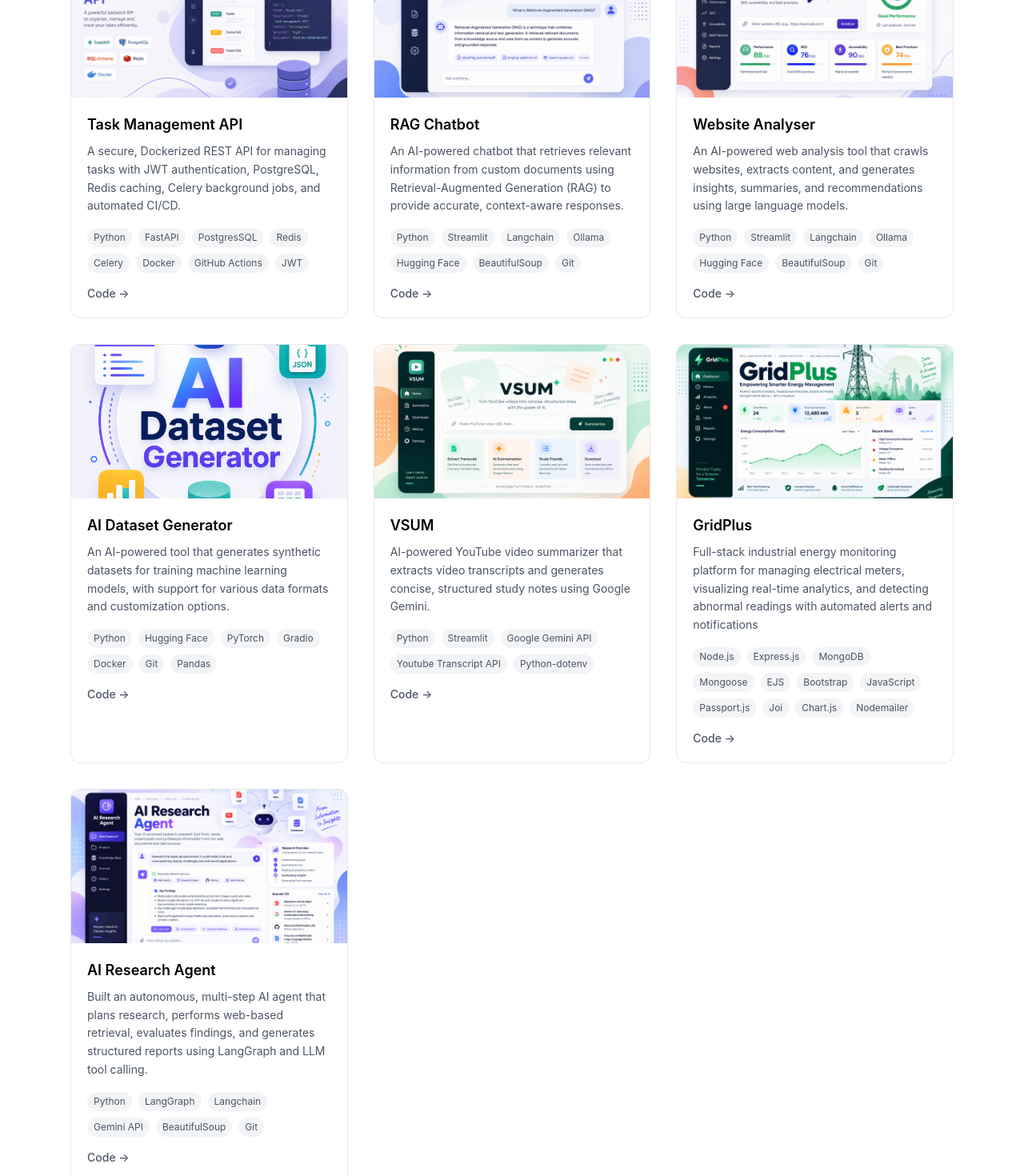
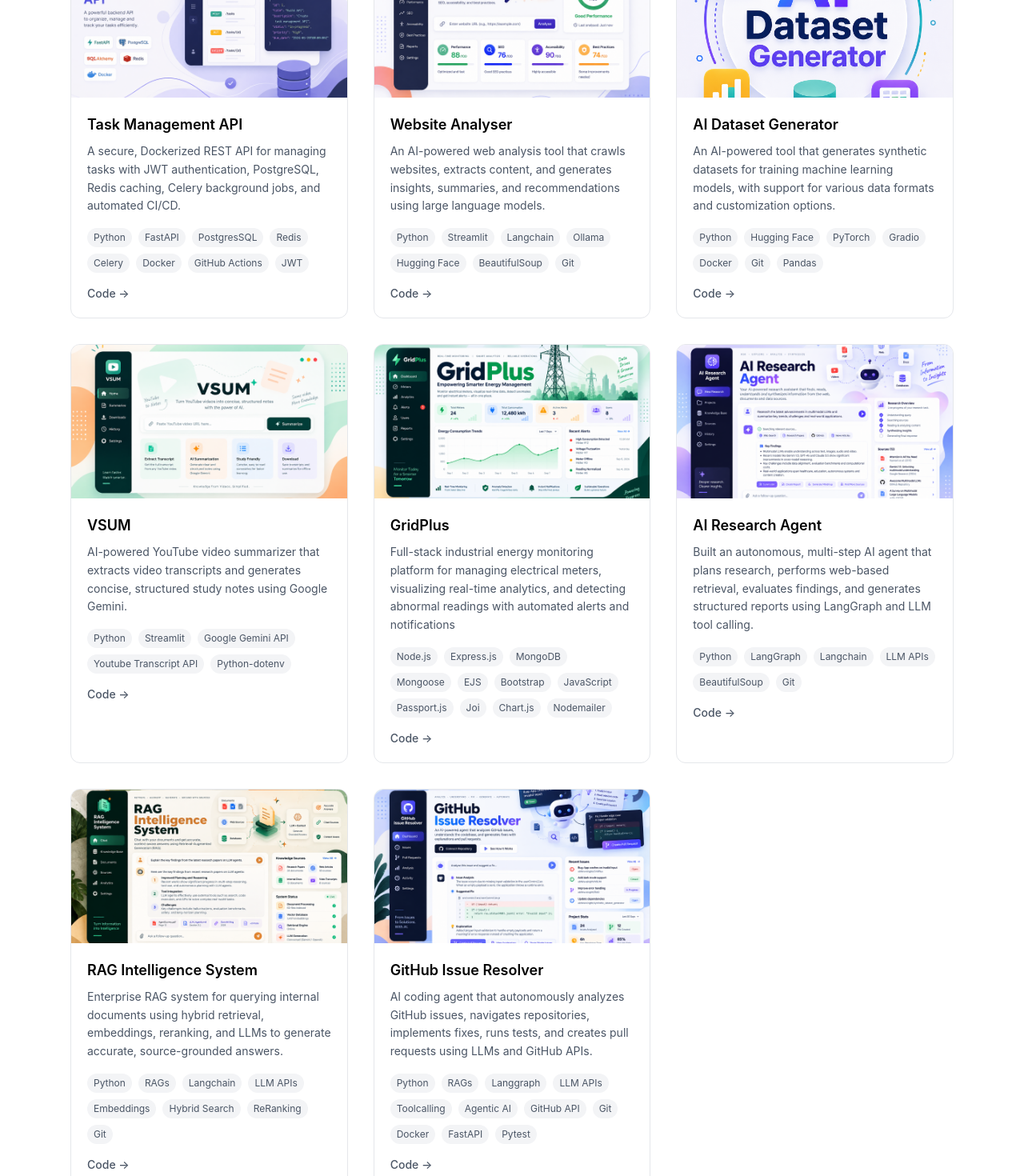
Before and after one commit to abhinavsinghh/PortfolioV1, a React (Vite) app: page /projects in a window 1280 px wide. Shown: the part 320-1790 px from the top of the page at 80% size. Built offline with nearby package versions, Linux system fonts and the light colour scheme.

Commit message:
Added Projects

```diff
--- a/src/data/projects.js
+++ b/src/data/projects.js
@@ -18,26 +18,26 @@ export const projects = [
     // liveUrl: 'https://example.com',
     githubUrl: "https://github.com/abhinavsinghh/task_management_api",
   },
+  // {
+  //   id: 2,
+  //   title: "RAG Chatbot",
+  //   description:
+  //     "An AI-powered chatbot that retrieves relevant information from custom documents using Retrieval-Augmented Generation (RAG) to provide accurate, context-aware responses.",
+  //   image: "RAGChatbot.png",
+  //   tech: [
+  //     "Python",
+  //     "Streamlit",
+  //     "Langchain",
+  //     "Ollama",
+  //     "Hugging Face",
+  //     "BeautifulSoup",
+  //     "Git",
+  //   ],
+  //   // liveUrl: 'https://example.com',
+  //   githubUrl: "https://github.com/abhinavsinghh/RAG_Chatbot",
+  // },
   {
     id: 2,
-    title: "RAG Chatbot",
-    description:
-      "An AI-powered chatbot that retrieves relevant information from custom documents using Retrieval-Augmented Generation (RAG) to provide accurate, context-aware responses.",
-    image: "RAGChatbot.png",
-    tech: [
-      "Python",
-      "Streamlit",
-      "Langchain",
-      "Ollama",
-      "Hugging Face",
-      "BeautifulSoup",
-      "Git",
-    ],
-    // liveUrl: 'https://example.com',
-    githubUrl: "https://github.com/abhinavsinghh/RAG_Chatbot",
-  },
-  {
-    id: 3,
     title: "Website Analyser",
     description:
       "An AI-powered web analysis tool that crawls websites, extracts content, and generates insights, summaries, and recommendations using large language models.",
@@ -55,7 +55,7 @@ export const projects = [
     githubUrl: "https://github.com/abhinavsinghh/website-analyser",
   },
   {
-    id: 4,
+    id: 3,
     title: "AI Dataset Generator",
     description:
       "An AI-powered tool that generates synthetic datasets for training machine learning models, with support for various data formats and customization options.",
@@ -73,7 +73,7 @@ export const projects = [
     githubUrl: "https://github.com/abhinavsinghh/synthetic_dataset_generator",
   },
   {
-    id: 5,
+    id: 4,
     title: "VSUM",
     description:
       "AI-powered YouTube video summarizer that extracts video transcripts and generates concise, structured study notes using Google Gemini.",
@@ -89,7 +89,7 @@ export const projects = [
     githubUrl: "https://github.com/abhinavsinghh/VSUM",
   },
   {
-    id: 6,
+    id: 5,
     title: "GridPlus",
     description:
       "Full-stack industrial energy monitoring platform for managing electrical meters, visualizing real-time analytics, and detecting abnormal readings with automated alerts and notifications",
@@ -111,7 +111,7 @@ export const projects = [
     githubUrl: "https://github.com/abhinavsinghh/GridPlus",
   },
   {
-    id: 7,
+    id: 6,
     title: "AI Research Agent",
     description:
       "Built an autonomous, multi-step AI agent that plans research, performs web-based retrieval, evaluates findings, and generates structured reports using LangGraph and LLM tool calling.",
@@ -120,11 +120,52 @@ export const projects = [
       "Python",
       "LangGraph",
       "Langchain",
-      "Gemini API",
+      "LLM APIs",
       "BeautifulSoup",
       "Git"
     ],
     // liveUrl: 'https://example.com',
     githubUrl: "https://github.com/abhinavsinghh/ai_agentic_agent",
   },
+  {
+    id: 7,
+    title: "RAG Intelligence System",
+    description:
+      "Enterprise RAG system for querying internal documents using hybrid retrieval, embeddings, reranking, and LLMs to generate accurate, source-grounded answers.",
+    image: "RAGIntelligenceSystem.png",
+    tech: [
+      "Python",
+      "RAGs",
+      "Langchain",
+      "LLM APIs",
+      "Embeddings",
+      "Hybrid Search",
+      "ReRanking",
+      "Git"
+    ],
+    // liveUrl: 'https://example.com',
+    githubUrl: "https://github.com/abhinavsinghh/RAG_Intelligence_System",
+  },
+  {
+    id: 8,
+    title: "GitHub Issue Resolver",
+    description:
+      "AI coding agent that autonomously analyzes GitHub issues, navigates repositories, implements fixes, runs tests, and creates pull requests using LLMs and GitHub APIs.",
+    image: "GitHubIssueResolver.png",
+    tech: [
+      "Python",
+      "RAGs",
+      "Langgraph",
+      "LLM APIs",
+      "Toolcalling",
+      "Agentic AI",
+      "GitHub API",
+      "Git",
+      "Docker",
+      "FastAPI",
+      "Pytest",
+    ],
+    // liveUrl: 'https://example.com',
+    githubUrl: "https://github.com/abhinavsinghh/Github_Issue_Resolution",
+  }
 ];
```
Also changed, not shown: public/GitHubIssueResolver.png (added), public/RAGIntelligenceSystem.png (added).
